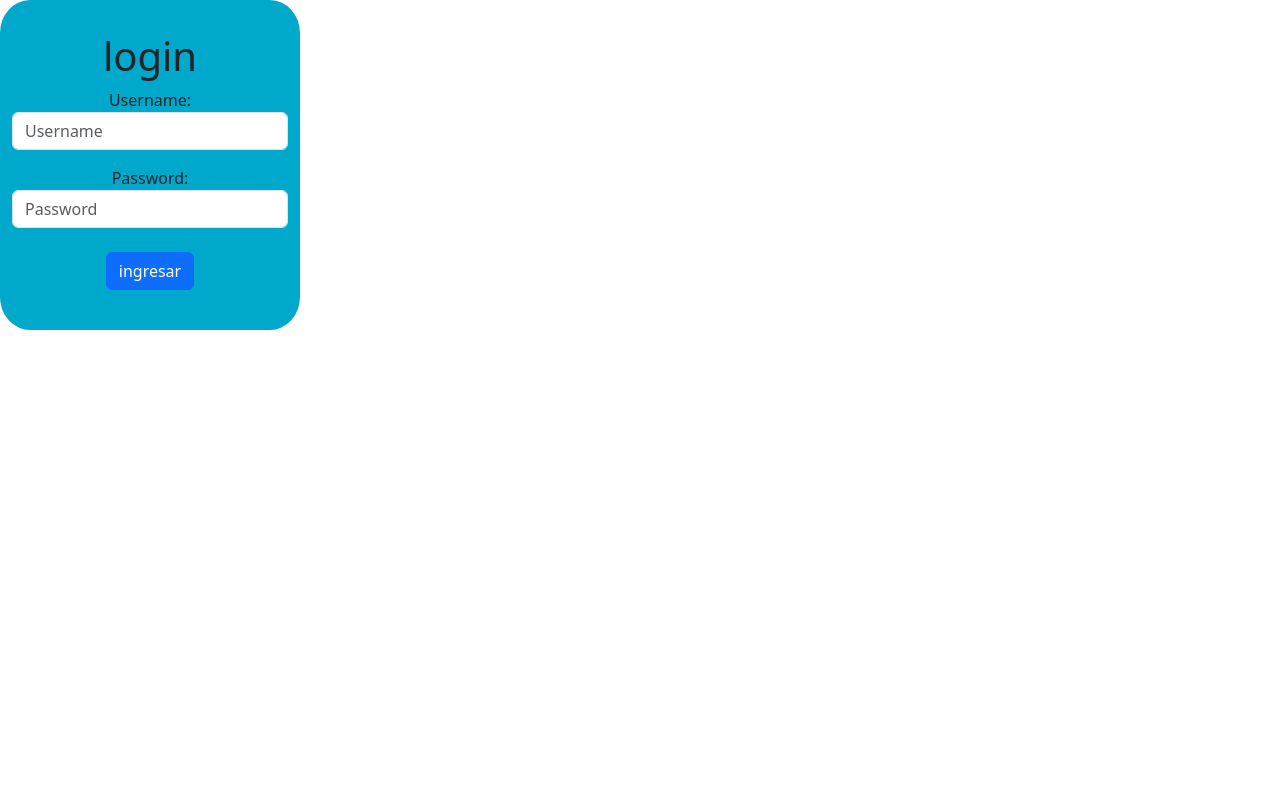
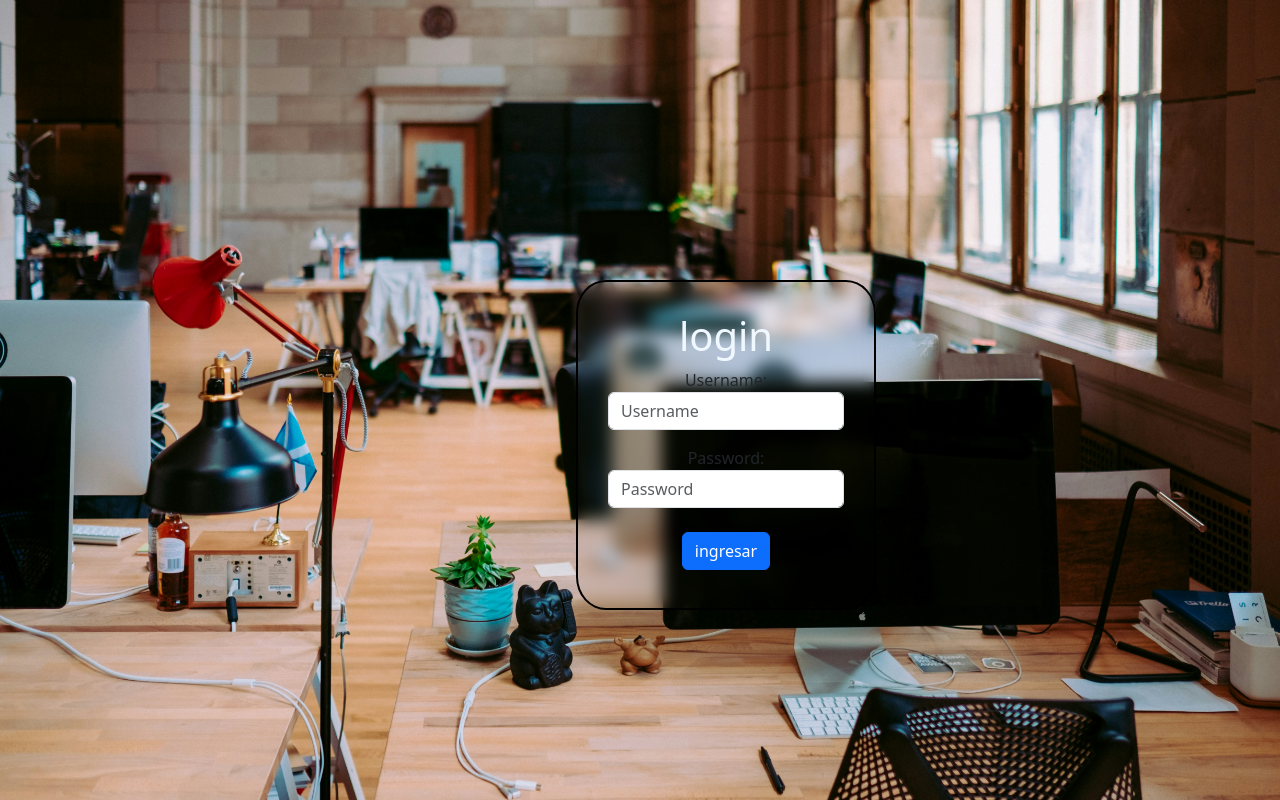
Before and after one commit to GaryVillegas/QAtest, a Django app: page / in a window 1280 px wide. Run offline with Django 5.2, Linux system fonts and the light colour scheme.

Commit message:
Se avanza con minimo en login page

```diff
--- a/qatest/core/static/css/login.css
+++ b/qatest/core/static/css/login.css
@@ -1,15 +1,31 @@
 * {
   padding: 0;
   margin: 0;
+  box-sizing: border-box;
+}
+
+body {
+  background: url(../img/fondologin.jpg);
+  background-size: cover;
+  align-items: center;
+  justify-content: center;
 }
 
 .main {
   width: 300px;
   height: 330px;
-  background-color: #00a8cc;
+  padding: 30px;
+  display: flex;
+  flex-direction: column;
   text-align: center;
-  justify-content: center;
-  align-items: center;
-  display: flex;
   border-radius: 10%;
+  backdrop-filter: blur(8px);
+  position: absolute;
+  top: 35%;
+  left: 45%;
+  border: 2px black solid;
 }
+
+.main h1 {
+  color: aliceblue;
+}
--- a/qatest/core/templates/registration/login.html
+++ b/qatest/core/templates/registration/login.html
@@ -15,11 +15,9 @@
     />
   </head>
   <body>
-    <div class="container"></div>
-
     <div class="main">
       {% block content %}
-      <div class="container-md my-5">
+      <div>
         <h1>login</h1>
         <form method="POST" autocomplete="off">
           {% csrf_token %} {{loginform.as_p}}
```
Also changed, not shown: qatest/core/static/img/fondologin.jpg (added), qatest/db.sqlite3.
